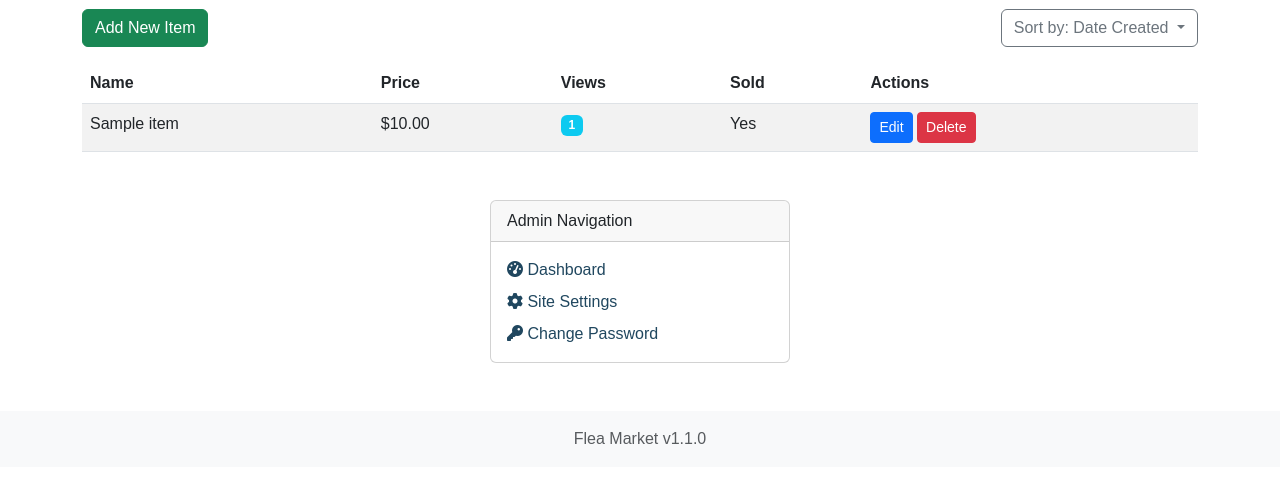
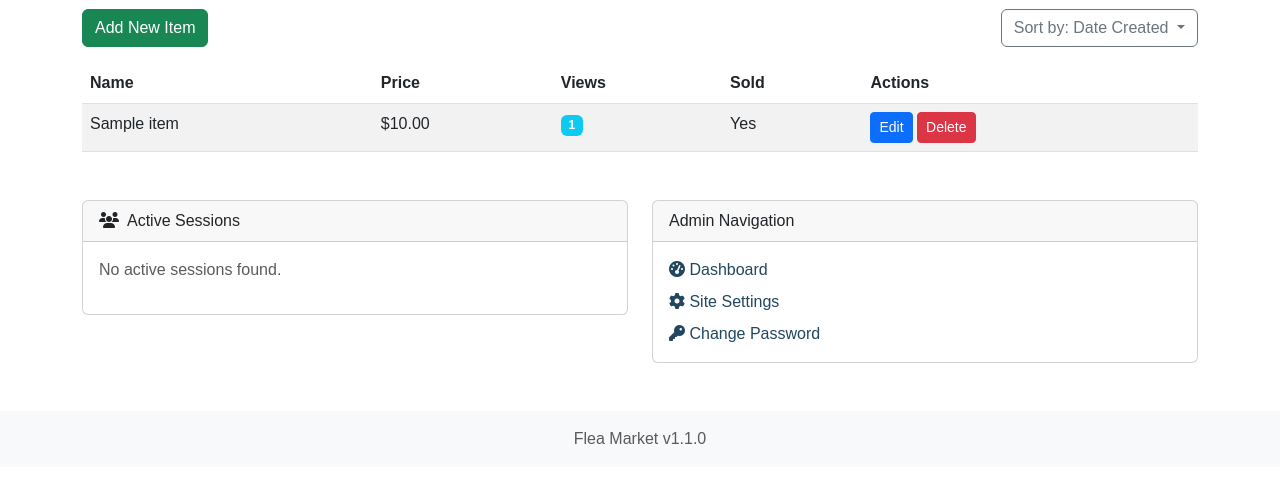
Before and after one commit to smitius/flea-market, a Flask app: page /admin/dashboard in a window 1280 px wide. Shown: the part 137-620 px from the top of the page. Run offline with Flask 3, Linux system fonts and the light colour scheme; a user stored in the database is signed in; tables that the repository leaves empty hold one stand-in row (values such as "Sample post").

Commit message:
added session monitoring

```diff
--- a/app/__init__.py
+++ b/app/__init__.py
@@ -3,6 +3,7 @@ from flask_sqlalchemy import SQLAlchemy
 from flask_login import LoginManager
 from dotenv import load_dotenv
 import os
+from datetime import timedelta
 from config import Config
 from version import APP_NAME, APP_VERSION
 
@@ -16,6 +17,10 @@ def create_app():
     app.config.from_object(Config)
     app.config['UPLOAD_FOLDER'] = os.path.join(app.root_path, 'static/uploads')
 
+    # Session configuration
+    app.permanent_session_lifetime = timedelta(hours=2)
+    app.config['REMEMBER_COOKIE_DURATION'] = timedelta(days=7)
+
     # Set these in app.config so they're available everywhere
     app.config['SITE_NAME'] = os.getenv('SITE_NAME', 'Personal Flea Market')
     app.config['WHATSAPP_NUMBER'] = os.getenv('WHATSAPP_NUMBER', 'N/A')
@@ -26,6 +31,22 @@ def create_app():
     db.init_app(app)
     login_manager.init_app(app)
     login_manager.login_view = 'auth.login'
+
+    # Update session activity on each request
+    @app.before_request
+    def update_session_activity():
+        from flask_login import current_user
+        from flask import session
+        if current_user.is_authenticated and 'session_id' in session:
+            from app.models import UserSession
+            user_session = UserSession.query.filter_by(
+                session_id=session['session_id'],
+                user_id=current_user.id,
+                is_active=True
+            ).first()
+            if user_session:
+                user_session.last_activity = db.func.now()
+                db.session.commit()
 
     from app.routes.main import main
     from app.routes.auth import auth
--- a/app/models.py
+++ b/app/models.py
@@ -52,3 +52,31 @@ class SiteSettings(db.Model):
             db.session.add(settings)
             db.session.commit()
         return settings
+
+class UserSession(db.Model):
+    id = db.Column(db.Integer, primary_key=True)
+    user_id = db.Column(db.Integer, db.ForeignKey('user.id'), nullable=False)
+    session_id = db.Column(db.String(255), nullable=False, unique=True)
+    ip_address = db.Column(db.String(45))  # IPv6 compatible
+    user_agent = db.Column(db.Text)
+    created_at = db.Column(db.DateTime, default=datetime.utcnow)
+    last_activity = db.Column(db.DateTime, default=datetime.utcnow)
+    is_active = db.Column(db.Boolean, default=True)
+
+    user = db.relationship('User', backref=db.backref('sessions', lazy=True))
+
+    @staticmethod
+    def cleanup_expired_sessions():
+        """Remove sessions older than 2 hours (or 7 days for remembered sessions)"""
+        from datetime import timedelta
+        cutoff_time = datetime.utcnow() - timedelta(hours=2)
+        expired_sessions = UserSession.query.filter(
+            UserSession.last_activity < cutoff_time,
+            UserSession.is_active == True
+        ).all()
+
+        for session in expired_sessions:
+            session.is_active = False
+
+        db.session.commit()
+        return len(expired_sessions)
--- a/app/routes/admin.py
+++ b/app/routes/admin.py
@@ -5,7 +5,7 @@ from werkzeug.utils import secure_filename
 from werkzeug.security import check_password_hash
 from PIL import Image, ImageOps
 from app import db
-from app.models import Item, ItemImage, SiteSettings
+from app.models import Item, ItemImage, SiteSettings, UserSession
 
 ALLOWED_EXTENSIONS = {'png', 'jpg', 'jpeg', 'gif', 'webp'}
 
@@ -28,7 +28,19 @@ def dashboard():
     else:  # default to created_at
         items = Item.query.order_by(Item.created_at.desc()).all()
 
-    return render_template('admin/dashboard.html', items=items, current_sort=sort_by)
+    # Get active sessions for current user
+    active_sessions = UserSession.query.filter_by(
+        user_id=current_user.id,
+        is_active=True
+    ).order_by(UserSession.last_activity.desc()).all()
+
+    # Clean up expired sessions
+    UserSession.cleanup_expired_sessions()
+
+    return render_template('admin/dashboard.html',
+                         items=items,
+                         current_sort=sort_by,
+                         active_sessions=active_sessions)
 
 @admin.route('/item/new', methods=['GET', 'POST'])
 @login_required
--- a/app/templates/admin/dashboard.html
+++ b/app/templates/admin/dashboard.html
@@ -58,7 +58,33 @@
     </tbody>
   </table>
 
-  <div class="card mt-5" style="max-width: 300px; margin: 0 auto;">
+  <div class="row mt-5">
+    <div class="col-md-6">
+      <div class="card">
+        <div class="card-header">
+          <i class="fas fa-users me-2"></i>Active Sessions
+        </div>
+        <div class="card-body">
+          {% if active_sessions %}
+            <p class="text-muted mb-3">You are currently logged in from {{ active_sessions|length }} device(s):</p>
+            {% for session in active_sessions %}
+              <div class="mb-2 p-2 bg-light rounded">
+                <small>
+                  <strong>IP:</strong> {{ session.ip_address or 'Unknown' }}<br>
+                  <strong>Last Activity:</strong> {{ session.last_activity.strftime('%Y-%m-%d %H:%M') }}<br>
+                  <strong>Browser:</strong> {{ session.user_agent[:50] }}{% if session.user_agent|length > 50 %}...{% endif %}
+                </small>
+              </div>
+            {% endfor %}
+          {% else %}
+            <p class="text-muted">No active sessions found.</p>
+          {% endif %}
+        </div>
+      </div>
+    </div>
+
+    <div class="col-md-6">
+      <div class="card">
         <div class="card-header">
           Admin Navigation
         </div>
@@ -80,4 +106,6 @@
           </li>
         </ul>
       </div>
+    </div>
+  </div>
 {% endblock %}
--- a/init_db.py
+++ b/init_db.py
@@ -8,7 +8,7 @@ app = create_app()
 app.app_context().push()
 
 # Import models AFTER app context is pushed, but BEFORE db.create_all()
-from app.models import User, Item, ItemImage, SiteSettings
+from app.models import User, Item, ItemImage, SiteSettings, UserSession
 from sqlalchemy import inspect
 
 db_path = app.config['SQLALCHEMY_DATABASE_URI'].replace('sqlite:///', '')
--- a/requirements.txt
+++ b/requirements.txt
@@ -3,6 +3,5 @@ Flask-SQLAlchemy==3.0.5
 Flask-Login==0.6.3
 Werkzeug==2.3.7
 Pillow==10.0.1
-qrcode[pil]==7.4.2
 gunicorn==21.2.0
 python-dotenv==1.0.0
```
Also changed, not shown: app/routes/auth.py (+30 -4 lines), app/templates/login.html (+11 -0 lines), migrate_add_session_tracking.py (added, +66 -0 lines), README.md, 3 other files. Lines whose indentation alone changed are shown as unchanged.
